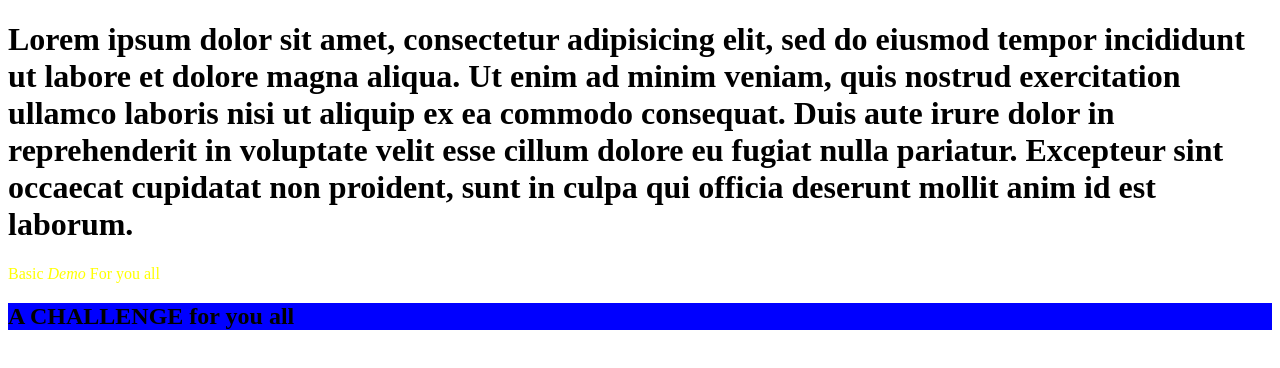
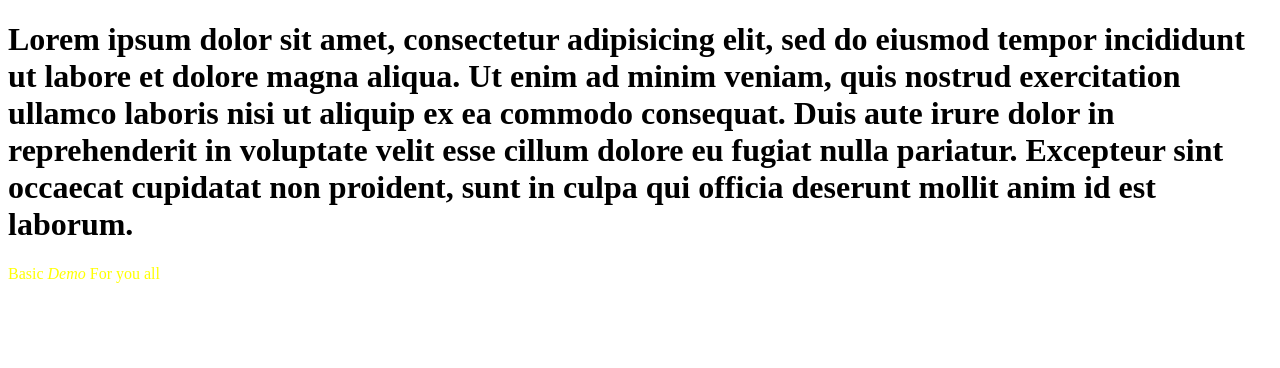
Before and after one commit to ZAMANJANI/versionc, a plain HTML site: page index.html in a window 1280 px wide. Drawn offline with Linux system fonts and the light colour scheme.

Commit message:
new branch added with some changes again

```diff
--- a/index.html
+++ b/index.html
@@ -16,7 +16,7 @@ proident, sunt in culpa qui officia deserunt mollit anim id est laborum.</h1>
 
 <p>Basic <em>Demo</em> For you all</p>
 
-<h2>A CHALLENGE for you all</h2>
+<h2></h2>
 
 <script type="text/javascript" src="script.js"></script>
 </body>
```
